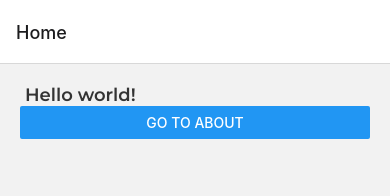
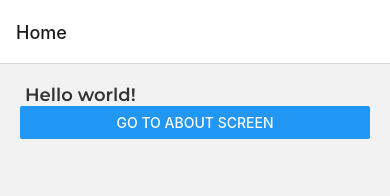
Before and after one commit to Sambalicious/native-boilerplate, a React Native app: screen / in a window 390 px wide. Shown: the top 196 px of the page. Built offline with nearby package versions, Linux system fonts and the light colour scheme.

Commit message:
added navigation functionalities

```diff
--- a/App.tsx
+++ b/App.tsx
@@ -5,8 +5,9 @@ import { StatusBar } from "expo-status-bar";
 import About from "./screens/About";
 import Home from "./screens/Home";
 import ReviewDetails from "./screens/ReviewDetails";
+import { RootStackParamList } from "./types";
 
-const Stack = createNativeStackNavigator();
+const Stack = createNativeStackNavigator<RootStackParamList>();
 
 export default function App() {
   let [loaded] = useFonts({
@@ -23,10 +24,10 @@ export default function App() {
   return (
     <NavigationContainer>
       <StatusBar style="light" />
-      <Stack.Navigator>
+      <Stack.Navigator initialRouteName="Home">
         <Stack.Screen component={Home} name="Home" />
         <Stack.Screen component={About} name="About" />
-        <Stack.Screen component={ReviewDetails} name="Review Details" />
+        <Stack.Screen component={ReviewDetails} name="Details" />
       </Stack.Navigator>
     </NavigationContainer>
   );
--- a/screens/About.tsx
+++ b/screens/About.tsx
@@ -1,11 +1,18 @@
+import { NativeStackScreenProps } from "@react-navigation/native-stack";
 import React from "react";
-import { StyleSheet, Text, View } from "react-native";
+import { Button, StyleSheet, Text, View } from "react-native";
 import { globalStyles } from "../styles/global";
+import { RootStackParamList } from "../types";
 
-const About = () => {
+type AboutProps = NativeStackScreenProps<RootStackParamList, "About">;
+const About = ({ navigation }: AboutProps) => {
+  const handleNavigation = () => {
+    navigation.navigate("Details");
+  };
   return (
     <View style={globalStyles.container}>
       <Text style={globalStyles.titleText}> About </Text>
+      <Button title="Review details screen" onPress={handleNavigation} />
     </View>
   );
 };
--- a/screens/Home.tsx
+++ b/screens/Home.tsx
@@ -1,14 +1,17 @@
+import { NativeStackScreenProps } from "@react-navigation/native-stack";
 import { Button, Text, View } from "react-native";
-import * as NavigationService from "react-navigation-helpers";
 import { globalStyles } from "../styles/global";
-const Home = () => {
+import { RootStackParamList } from "../types";
+
+type HomeProps = NativeStackScreenProps<RootStackParamList, "Home">;
+const Home = ({ navigation, route }: HomeProps) => {
   const handleOnPress = () => {
-    NavigationService.push("About");
+    navigation.navigate("About");
   };
   return (
     <View style={globalStyles.container}>
       <Text style={globalStyles.titleText}> Hello world!</Text>
-      <Button title="Go to about" onPress={handleOnPress} />
+      <Button title="Go to About screen" onPress={handleOnPress} />
     </View>
   );
 };
--- a/screens/ReviewDetails.tsx
+++ b/screens/ReviewDetails.tsx
@@ -1,10 +1,18 @@
+import { NativeStackScreenProps } from "@react-navigation/native-stack";
 import React from "react";
-import { StyleSheet, Text, View } from "react-native";
+import { Button, StyleSheet, Text, View } from "react-native";
 import { globalStyles } from "../styles/global";
-const ReviewDetails = () => {
+import { RootStackParamList } from "../types";
+
+type ReviewDetailsProps = NativeStackScreenProps<RootStackParamList, "Details">;
+const ReviewDetails = ({ navigation }: ReviewDetailsProps) => {
+  const handleNavigation = () => {
+    navigation.navigate("Home");
+  };
   return (
     <View style={styles.container}>
       <Text style={globalStyles.paragraph}> Review</Text>
+      <Button title="Home" onPress={handleNavigation} />
     </View>
   );
 };
--- /dev/null
+++ b/types/index.ts
@@ -0,0 +1,5 @@
+export type RootStackParamList = {
+  Home: undefined;
+  About: undefined;
+  Details: undefined;
+};
```
